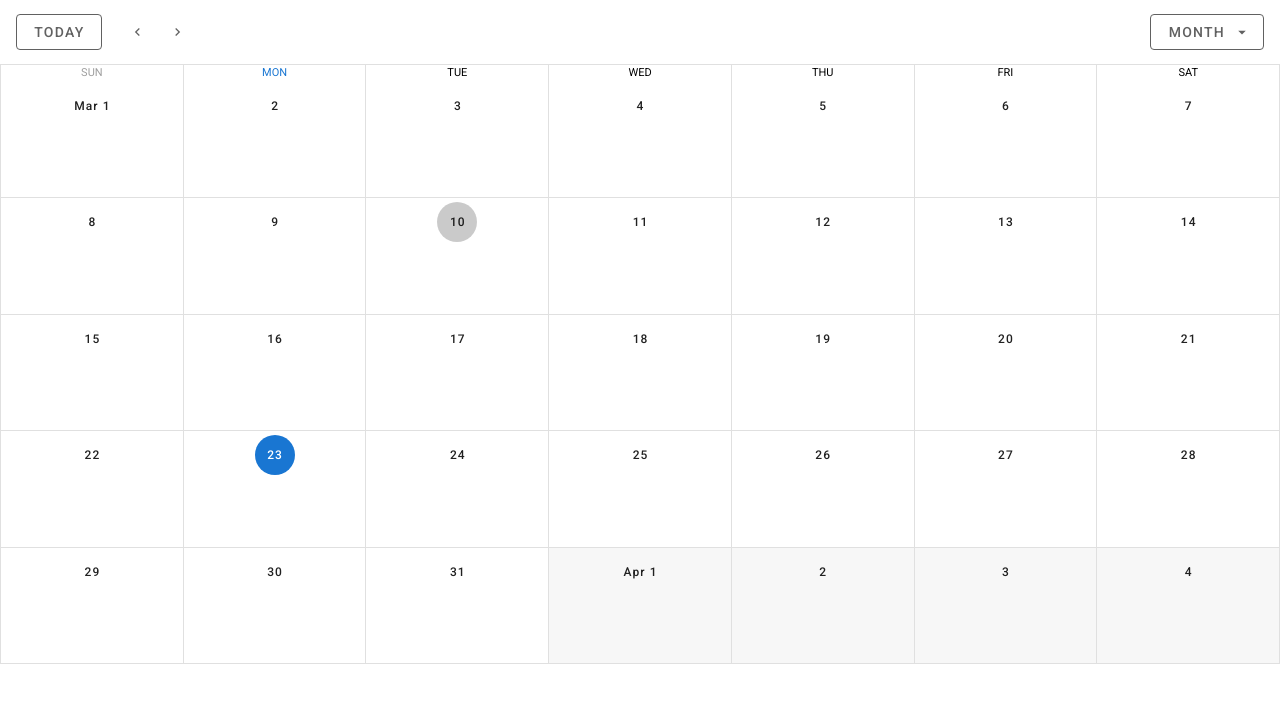
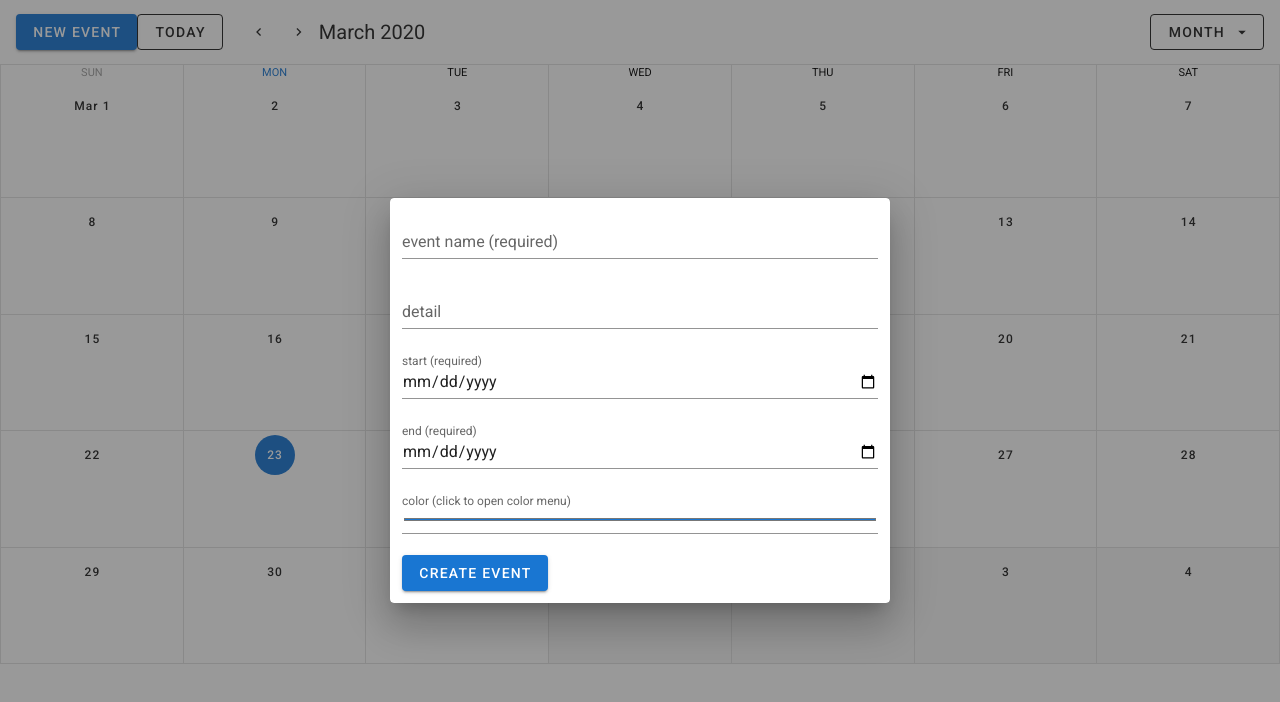
Before and after one commit to IbrahimG88/vue-calendar, a Vue app: page / in a window 1280 px wide. Both pictures are taken after a click on the button "10". Shown: the top 702 px of the page. Built offline with nearby package versions, Linux system fonts and the light colour scheme; no server answers; the database is empty; what vue-textarea-autosize would draw is missing.

Commit message:
calendar functions added

```diff
--- a/src/components/Calendar.vue
+++ b/src/components/Calendar.vue
@@ -3,24 +3,23 @@
     <v-col>
       <v-sheet height="64">
         <v-toolbar flat color="white">
-          <v-btn outlined class="mr-4" color="grey darken-2" @click="setToday">
+          <v-btn color="primary" dark @click.stop="dialog = true">
+            New Event
+          </v-btn>
+          <v-btn outlined class="mr-4" @click="setToday">
             Today
           </v-btn>
-          <v-btn fab text small color="grey darken-2" @click="prev">
+          <v-btn fab text small @click="prev">
             <v-icon small>mdi-chevron-left</v-icon>
           </v-btn>
-          <v-btn fab text small color="grey darken-2" @click="next">
+          <v-btn fab text small @click="next">
             <v-icon small>mdi-chevron-right</v-icon>
           </v-btn>
           <v-toolbar-title>{{ title }}</v-toolbar-title>
-          <v-spacer></v-spacer>
+          <div class="flex-grow-1"></div>
           <v-menu bottom right>
             <template v-slot:activator="{ on }">
-              <v-btn
-                outlined
-                color="grey darken-2"
-                v-on="on"
-              >
+              <v-btn outlined v-on="on">
                 <span>{{ typeToLabel[type] }}</span>
                 <v-icon right>mdi-menu-down</v-icon>
               </v-btn>
@@ -42,6 +41,41 @@
           </v-menu>
         </v-toolbar>
       </v-sheet>
+
+      <v-dialog v-model="dialog" max-width="500">
+        <v-card>
+          <v-container>
+            <v-form @submit.prevent="addEvent">
+              <v-text-field v-model="name" type="text" label="event name (required)"></v-text-field>
+              <v-text-field v-model="details" type="text" label="detail"></v-text-field>
+              <v-text-field v-model="start" type="date" label="start (required)"></v-text-field>
+              <v-text-field v-model="end" type="date" label="end (required)"></v-text-field>
+              <v-text-field v-model="color" type="color" label="color (click to open color menu)"></v-text-field>
+              <v-btn type="submit" color="primary" class="mr-4" @click.stop="dialog = false">
+                create event
+              </v-btn>
+            </v-form>
+          </v-container>
+        </v-card>
+      </v-dialog>
+
+      <v-dialog v-model="dialogDate" max-width="500">
+        <v-card>
+          <v-container>
+            <v-form @submit.prevent="addEvent">
+              <v-text-field v-model="name" type="text" label="event name (required)"></v-text-field>
+              <v-text-field v-model="details" type="text" label="detail"></v-text-field>
+              <v-text-field v-model="start" type="date" label="start (required)"></v-text-field>
+              <v-text-field v-model="end" type="date" label="end (required)"></v-text-field>
+              <v-text-field v-model="color" type="color" label="color (click to open color menu)"></v-text-field>
+              <v-btn type="submit" color="primary" class="mr-4" @click.stop="dialog = false">
+                create event
+              </v-btn>
+            </v-form>
+          </v-container>
+        </v-card>
+      </v-dialog>
+
 <v-sheet height="600">
   <v-calendar
   ref="calendar"
@@ -49,50 +83,54 @@
   color="primary"
   :events="events"
   :event-color="getEventColor"
+  :event-margin-bottom="3"
   :now="today"
   :type="type"
   @click:event="showEvent"
   @click:more="viewDay"
-          @click:date="viewDay"
+  @click:date="setDialogDate"
   @change="updateRange"
   ></v-calendar>
   <v-menu
   v-model="selectedOpen"
   :close-on-content-click="false"
   :activator="selectedElement"
+  full-width
   offset-x
   >
-          <v-card
-            color="grey lighten-4"
-            min-width="350px"
-            flat
-          >
-            <v-toolbar
-              :color="selectedEvent.color"
-              dark
-            >
-              <v-btn icon>
-                <v-icon>mdi-pencil</v-icon>
+  <v-card color="grey lighten-4" :width="350" flat>
+    <v-toolbar :color="selectedEvent.color" dark>
+      <v-btn @click="deleteEvent(selectedEvent.id)" icon>
+        <v-icon>mdi-delete</v-icon>
       </v-btn>
       <v-toolbar-title v-html="selectedEvent.name"></v-toolbar-title>
-              <v-spacer></v-spacer>
-              <v-btn icon>
-                <v-icon>mdi-heart</v-icon>
+      <div class="flex-grow-1"></div>
+    </v-toolbar>
+
+    <v-card-text>
+      <form v-if="currentlyEditing !== selectedEvent.id">
+        {{ selectedEvent.details }}
+      </form>
+      <form v-else>
+        <textarea-autosize
+        v-model="selectedEvent.details"
+        type="text"
+        style="width: 100%"
+        :min-height="100"
+        placeholder="add note">
+      </textarea-autosize>
+    </form>
+  </v-card-text>
+
+  <v-card-actions>
+    <v-btn text color="secondary" @click="selectedOpen = false">
+      close
     </v-btn>
-              <v-btn icon>
-                <v-icon>mdi-dots-vertical</v-icon>
+    <v-btn v-if="currentlyEditing !== selectedEvent.id" text @click.prevent="editEvent(selectedEvent)">
+      edit
     </v-btn>
-            </v-toolbar>
-            <v-card-text>
-              <span v-html="selectedEvent.details"></span>
-            </v-card-text>
-            <v-card-actions>
-              <v-btn
-                text
-                color="secondary"
-                @click="selectedOpen = false"
-              >
-                Cancel
+    <v-btn text v-else type="submit" @click.prevent="updateEvent(selectedEvent)">
+      Save
     </v-btn>
   </v-card-actions>
 </v-card>
@@ -103,47 +141,152 @@
 </template>
 
 <script>
-import { db } from '@/main';
-
-
+import { db } from '@/main'
 export default {
   data: () => ({
     today: new Date().toISOString().substr(0, 10),
     focus: new Date().toISOString().substr(0, 10),
-		type: "month",
+    type: 'month',
     typeToLabel: {
-			month: "Month",
-			week: "Week",
-			day: "Day",
-			"4day": "4 Days"
+      month: 'Month',
+      week: 'Week',
+      day: 'Day',
+      '4day': '4 Days',
     },
     name: null,
     details: null,
     start: null,
     end: null,
-		color: "#1976D2",
+    color: '#1976D2', // default event color
     currentlyEditing: null,
     selectedEvent: {},
     selectedElement: null,
     selectedOpen: false,
     events: [],
-		dialog: false
+    dialog: false,
+    dialogDate: false
   }),
-		mounted(){
-			this.getEvents();
+  mounted () {
+    this.getEvents()
+  },
+  computed: {
+    title () {
+      const { start, end } = this
+      if (!start || !end) {
+        return ''
+      }
+      const startMonth = this.monthFormatter(start)
+      const endMonth = this.monthFormatter(end)
+      const suffixMonth = startMonth === endMonth ? '' : endMonth
+      const startYear = start.year
+      const endYear = end.year
+      const suffixYear = startYear === endYear ? '' : endYear
+      const startDay = start.day + this.nth(start.day)
+      const endDay = end.day + this.nth(end.day)
+      switch (this.type) {
+        case 'month':
+        return `${startMonth} ${startYear}`
+        case 'week':
+        case '4day':
+        return `${startMonth} ${startDay} ${startYear} - ${suffixMonth} ${endDay} ${suffixYear}`
+        case 'day':
+        return `${startMonth} ${startDay} ${startYear}`
+      }
+      return ''
+    },
+    monthFormatter () {
+      return this.$refs.calendar.getFormatter({
+        timeZone: 'UTC', month: 'long',
+      })
+    }
   },
   methods: {
-		async getEvents() {
-			let snapshot = await db.collection('calEvent').get();
-			let events = [];
+    async getEvents () {
+      let snapshot = await db.collection('calEvent').get()
+      const events = []
       snapshot.forEach(doc => {
-				//console.log(doc.data());
-				let appData = doc.data();
-				appData.id = doc.id;
-				events.push(appData);
-			});
-			this.events = events;
-
+        let appData = doc.data()
+        appData.id = doc.id
+        events.push(appData)
+      })
+      this.events = events
+    },
+    setDialogDate( { date }) {
+      this.dialogDate = true
+      this.focus = date
+    },
+    viewDay ({ date }) {
+      this.focus = date
+      this.type = 'day'
+    },
+    getEventColor (event) {
+      return event.color
+    },
+    setToday () {
+      this.focus = this.today
+    },
+    prev () {
+      this.$refs.calendar.prev()
+    },
+    next () {
+      this.$refs.calendar.next()
+    },
+    async addEvent () {
+      if (this.name && this.start && this.end) {
+        await db.collection("calEvent").add({
+          name: this.name,
+          details: this.details,
+          start: this.start,
+          end: this.end,
+          color: this.color
+        })
+        this.getEvents()
+        this.name = '',
+        this.details = '',
+        this.start = '',
+        this.end = '',
+        this.color = ''
+      } else {
+        alert('You must enter event name, start, and end time')
+      }
+    },
+    editEvent (ev) {
+      this.currentlyEditing = ev.id
+    },
+    async updateEvent (ev) {
+      await db.collection('calEvent').doc(this.currentlyEditing).update({
+        details: ev.details
+      })
+      this.selectedOpen = false,
+      this.currentlyEditing = null
+    },
+    async deleteEvent (ev) {
+      await db.collection("calEvent").doc(ev).delete()
+      this.selectedOpen = false,
+      this.getEvents()
+    },
+    showEvent ({ nativeEvent, event }) {
+      const open = () => {
+        this.selectedEvent = event
+        this.selectedElement = nativeEvent.target
+        setTimeout(() => this.selectedOpen = true, 10)
+      }
+      if (this.selectedOpen) {
+        this.selectedOpen = false
+        setTimeout(open, 10)
+      } else {
+        open()
+      }
+      nativeEvent.stopPropagation()
+    },
+    updateRange ({ start, end }) {
+      this.start = start
+      this.end = end
+    },
+    nth (d) {
+      return d > 3 && d < 21
+      ? 'th'
+      : ['th', 'st', 'nd', 'rd', 'th', 'th', 'th', 'th', 'th', 'th'][d % 10]
     }
   }
 }
@@ -151,5 +294,4 @@
 
 
 <style>
-
 </style>
```
Lines whose indentation alone changed are shown as unchanged.
